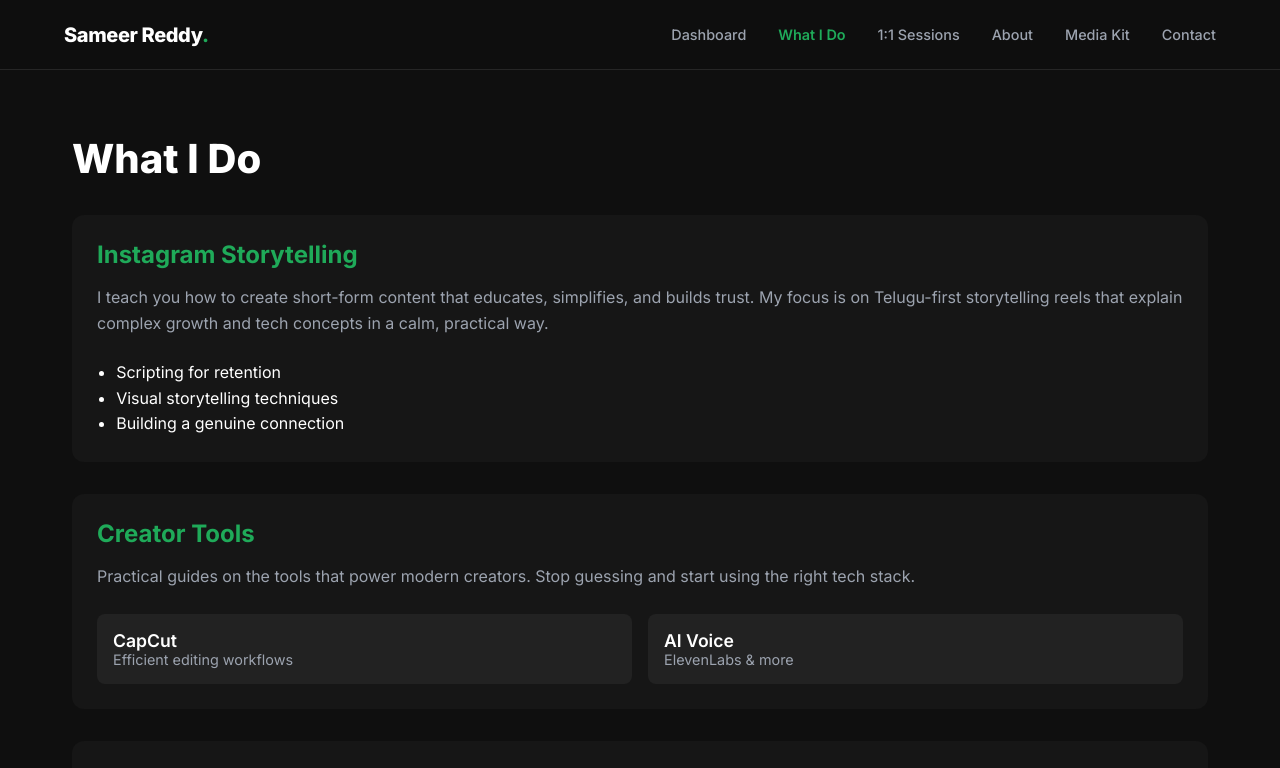
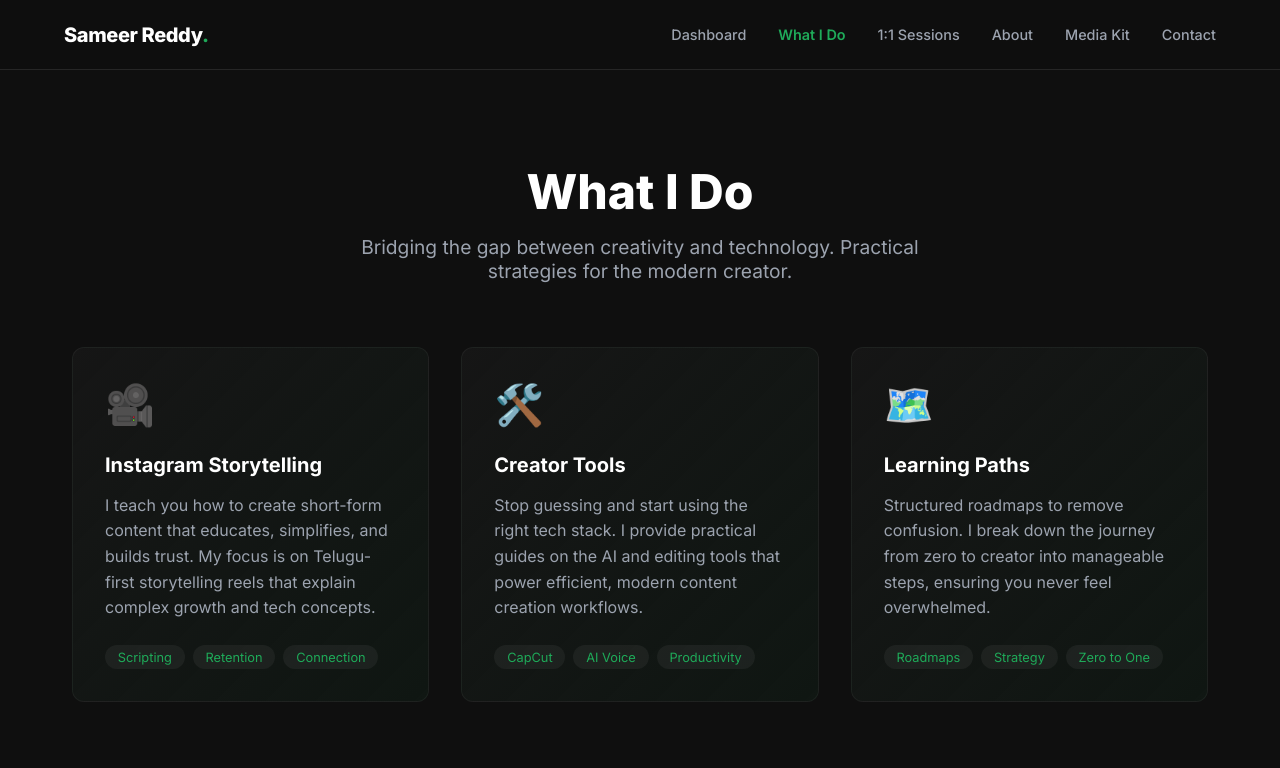
Before and after one commit to sameerreddy5/sameerreddy, a Next.js app: page /what-i-do in a window 1280 px wide. Shown: the top 768 px of the page. Built offline with nearby package versions, Linux system fonts and the light colour scheme.

Commit message:
UI Overhaul: Premium Redesign for 'What I Do' and 'Contact' Pages

```diff
--- a/src/app/what-i-do/page.tsx
+++ b/src/app/what-i-do/page.tsx
@@ -1,59 +1,85 @@
 import Link from "next/link";
+
+const ServiceCard = ({ title, icon, description, tags }: { title: string, icon: string, description: string, tags: string[] }) => (
+    <div className="card" style={{
+        height: '100%',
+        display: 'flex',
+        flexDirection: 'column',
+        padding: '2rem',
+        border: '1px solid rgba(255,255,255,0.05)',
+        background: 'linear-gradient(135deg, var(--card-bg) 0%, rgba(31, 170, 89, 0.05) 100%)'
+    }}>
+        <div style={{ fontSize: '2.5rem', marginBottom: '1.5rem' }}>{icon}</div>
+        <h3 style={{ fontSize: '1.25rem', fontWeight: 700, color: '#fff', marginBottom: '1rem' }}>{title}</h3>
+        <p style={{ color: 'var(--text-muted)', lineHeight: 1.6, marginBottom: '1.5rem', flexGrow: 1 }}>{description}</p>
+        <div style={{ display: 'flex', flexWrap: 'wrap', gap: '0.5rem' }}>
+            {tags.map((tag, i) => (
+                <span key={i} style={{
+                    fontSize: '0.8rem',
+                    padding: '0.3rem 0.8rem',
+                    background: 'rgba(255,255,255,0.05)',
+                    borderRadius: '50px',
+                    color: 'var(--accent)'
+                }}>
+                    {tag}
+                </span>
+            ))}
+        </div>
+    </div>
+);
 
 export default function WhatIDo() {
     return (
         <div className="page-container animate-fade-in">
-            <h1 style={{ fontSize: '2.5rem', fontWeight: 800, marginBottom: '2rem' }}>What I Do</h1>
+            {/* Hero Section */}
+            <div style={{ textAlign: 'center', marginBottom: '4rem', paddingTop: '2rem' }}>
+                <h1 style={{ fontSize: '3rem', fontWeight: 800, marginBottom: '1rem', lineHeight: 1.1 }}>
+                    What I Do
+                </h1>
+                <p style={{ fontSize: '1.2rem', color: 'var(--text-muted)', maxWidth: '600px', margin: '0 auto' }}>
+                    Bridging the gap between creativity and technology. Practical strategies for the modern creator.
+                </p>
+            </div>
 
-            {/* 1. Instagram Storytelling */}
-            <section className="card" style={{ marginBottom: '2rem' }}>
-                <h2 style={{ fontSize: '1.5rem', fontWeight: 700, color: 'var(--accent)', marginBottom: '1rem' }}>
-                    Instagram Storytelling
+            {/* Services Grid */}
+            <div style={{ display: 'grid', gridTemplateColumns: 'repeat(auto-fit, minmax(300px, 1fr))', gap: '2rem', marginBottom: '5rem' }}>
+                <ServiceCard
+                    icon="🎥"
+                    title="Instagram Storytelling"
+                    description="I teach you how to create short-form content that educates, simplifies, and builds trust. My focus is on Telugu-first storytelling reels that explain complex growth and tech concepts."
+                    tags={['Scripting', 'Retention', 'Connection']}
+                />
+                <ServiceCard
+                    icon="🛠️"
+                    title="Creator Tools"
+                    description="Stop guessing and start using the right tech stack. I provide practical guides on the AI and editing tools that power efficient, modern content creation workflows."
+                    tags={['CapCut', 'AI Voice', 'Productivity']}
+                />
+                <ServiceCard
+                    icon="🗺️"
+                    title="Learning Paths"
+                    description="Structured roadmaps to remove confusion. I break down the journey from zero to creator into manageable steps, ensuring you never feel overwhelmed."
+                    tags={['Roadmaps', 'Strategy', 'Zero to One']}
+                />
+            </div>
+
+            {/* CTA Section */}
+            <div className="card" style={{
+                textAlign: 'center',
+                padding: '4rem 2rem',
+                background: 'linear-gradient(180deg, rgba(31, 170, 89, 0.1) 0%, rgba(0,0,0,0) 100%)',
+                border: '1px solid var(--accent)'
+            }}>
+                <h2 style={{ fontSize: '2rem', fontWeight: 700, marginBottom: '1rem', color: '#fff' }}>
+                    Ready to accelerate your growth?
                 </h2>
-                <p style={{ color: 'var(--text-muted)', lineHeight: 1.6, marginBottom: '1.5rem' }}>
-                    I teach you how to create short-form content that educates, simplifies, and builds trust.
-                    My focus is on Telugu-first storytelling reels that explain complex growth and tech concepts in a calm, practical way.
+                <p style={{ color: 'var(--text-muted)', marginBottom: '2.5rem', maxWidth: '500px', margin: '0 auto 2.5rem' }}>
+                    Join a session where we turn these concepts into a tailored plan for you.
                 </p>
-                <ul style={{ color: '#fff', lineHeight: 1.6, paddingLeft: '1.2rem' }}>
-                    <li>Scripting for retention</li>
-                    <li>Visual storytelling techniques</li>
-                    <li>Building a genuine connection</li>
-                </ul>
-            </section>
-
-            {/* 2. Creator Tools */}
-            <section className="card" style={{ marginBottom: '2rem' }}>
-                <h2 style={{ fontSize: '1.5rem', fontWeight: 700, color: 'var(--accent)', marginBottom: '1rem' }}>
-                    Creator Tools
-                </h2>
-                <p style={{ color: 'var(--text-muted)', lineHeight: 1.6, marginBottom: '1.5rem' }}>
-                    Practical guides on the tools that power modern creators.
-                    Stop guessing and start using the right tech stack.
-                </p>
-                <div style={{ display: 'grid', gap: '1rem', gridTemplateColumns: 'repeat(auto-fit, minmax(200px, 1fr))' }}>
-                    <div style={{ background: 'rgba(255,255,255,0.05)', padding: '1rem', borderRadius: '8px' }}>
-                        <h3 style={{ fontSize: '1.1rem', fontWeight: 600 }}>CapCut</h3>
-                        <p style={{ fontSize: '0.9rem', color: 'var(--text-muted)' }}>Efficient editing workflows</p>
-                    </div>
-                    <div style={{ background: 'rgba(255,255,255,0.05)', padding: '1rem', borderRadius: '8px' }}>
-                        <h3 style={{ fontSize: '1.1rem', fontWeight: 600 }}>AI Voice</h3>
-                        <p style={{ fontSize: '0.9rem', color: 'var(--text-muted)' }}>ElevenLabs & more</p>
-                    </div>
-                </div>
-            </section>
-
-            {/* 3. Learning Paths */}
-            <section className="card">
-                <h2 style={{ fontSize: '1.5rem', fontWeight: 700, color: 'var(--accent)', marginBottom: '1rem' }}>
-                    Learning Paths
-                </h2>
-                <p style={{ color: 'var(--text-muted)', lineHeight: 1.6, marginBottom: '1.5rem' }}>
-                    Structured roadmaps to remove confusion. Step-by-step guidance for beginners to start from zero without overwhelm.
-                </p>
-                <Link href="/sessions" className="btn btn-primary">
+                <Link href="/sessions" className="btn btn-primary" style={{ padding: '1rem 3rem', fontSize: '1.1rem' }}>
                     Get Personal Guidance
                 </Link>
-            </section>
+            </div>
 
         </div>
     );
```
Also changed, not shown: src/app/contact/page.tsx (+65 -28 lines).
